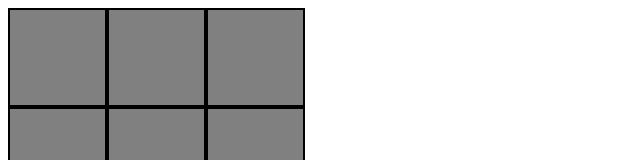
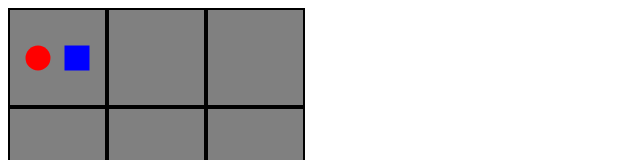
Before and after one commit to bodgingbear/labirynth-admin, a plain HTML site: page index.html in a window 1280 px wide. Both pictures are taken after a click on the button "Start". Shown: the top 160 px of the page, without its empty margins (0-640 px from the left). Drawn offline with Linux system fonts and the light colour scheme.

Commit message:
Create square and circle

```diff
--- a/index.html
+++ b/index.html
@@ -8,6 +8,7 @@
 
     <style>
         .tile {
+            position: relative;
             width: 99px;
             height: 99px;
             background: gray;
@@ -59,6 +60,25 @@
             grid-template-columns: repeat(3,1fr);
             grid-template-rows: repeat(3,1fr);
         }
+        .circle{
+            position: absolute;
+            left: 30%;
+            top: 50%;
+            transform: translate(-50%, -50%);
+            width: 25px;
+            height: 25px;
+            background: red;
+            border-radius: 50%;
+        }
+        .square{
+            position: absolute;
+            left: 70%;
+            top: 50%;
+            transform: translate(-50%, -50%);
+            width: 25px;
+            height: 25px;
+            background: blue;
+        }
 
 
     </style>
--- a/script.js
+++ b/script.js
@@ -5,10 +5,13 @@ $startBtn.addEventListener('click', () => {
     $startBtn.remove();
 })
 
+let $mazeContainer = null
+
 // on setup update  I: { blueTeam: number, redTeam: number }
 function onSetupUpdate({teamA, teamB}){
     teams['teamA'].playerCount = teamA;
     teams['teamB'].playerCount = teamB;
+
 }
 
 function onGameStart(){
@@ -18,24 +21,32 @@ function onGameStart(){
             $border.className = $border.className.replace('-white', '');
         }
     }
+    $circle = document.createElement('div');
+    $circle.classList.add('circle');
+    $mazeContainer.children[teams['teamA'].currTile].appendChild($circle)
+    $square = document.createElement('div');
+    $square.classList.add('square');
+    $mazeContainer.children[teams['teamB'].currTile].appendChild($square);
 }
 
-// on team update I: whichTeam, { currField: number, prevVotingStatus: success | error | null } Effect: update team location, (optionally) show feedback based prevVotingStatus
+// on team update I: whichTeam, { currTile: number, prevVotingStatus: success | error | null } Effect: update team location, (optionally) show feedback based prevVotingStatus
 function onTeamUpdate(whichTeam, {currTile, prevVotingStatus}){
     teams[whichTeam].currTile = currTile;
     teams[whichTeam].prevVotingStatus = prevVotingStatus;
 
-    //TODO do proper thing in prevVotingStatus
+
+
+    //TODO do sth prevVotingStatus
 }
 
 // on game end I: winningTeam
 function onGameEnd(winningTeam){}
 
 function onGameInit(doorIndices) {
-    const mazeContainer = document.getElementById('maze-container')
+    $mazeContainer = document.getElementById('maze-container')
     for(const doorIndex of doorIndices) {
         const $tile = createTile([doorIndex])
-        mazeContainer.appendChild($tile)
+        $mazeContainer.appendChild($tile)
     }
 }
 
@@ -46,9 +57,9 @@ function createTile(doorIndices) {
         2: [{ doorIndex: 2, border: 'top' }, { doorIndex: 3, border: 'right' }],
         3: [{ doorIndex: 10, border: 'left' }],
         5: [{ doorIndex: 4, border: 'right' }],
+        6: [{ doorIndex: 8, border: 'bottom' }, { doorIndex: 9, border: 'left' }],
+        7: [{ doorIndex: 7, border: 'bottom' }],
         8: [{ doorIndex: 5, border: 'right' }, { doorIndex: 6, border: 'bottom' }],
-        7: [{ doorIndex: 7, border: 'bottom' }],
-        6: [{ doorIndex: 8, border: 'bottom' }, { doorIndex: 9, border: 'left' }],
     }
 
     const $tile = document.createElement('div')
```
